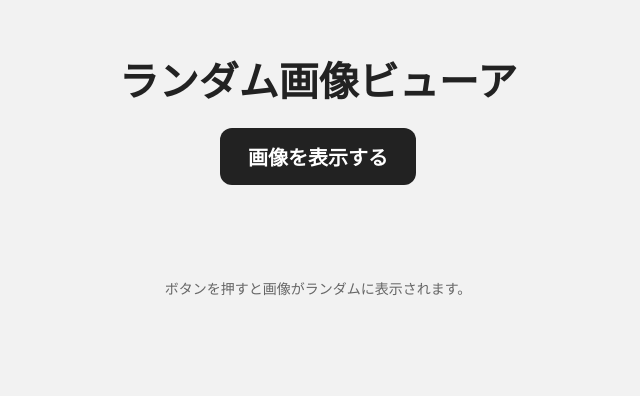
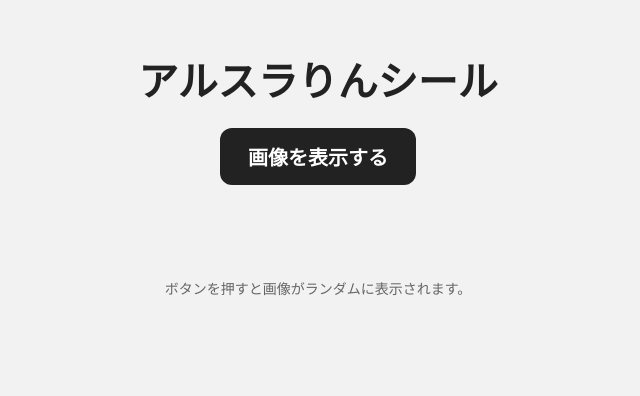
Before and after one commit to sirusu0626/random-image, a plain HTML site: page index.html in a window 1280 px wide. Shown: the part 191-587 px from the top of the page, without its empty margins (322-962 px from the left). Drawn offline with Linux system fonts and the light colour scheme.

Commit message:
Update index.html

```diff
--- a/index.html
+++ b/index.html
@@ -3,7 +3,7 @@
 <head>
 <meta charset="utf-8">
 <meta name="viewport" content="width=device-width,initial-scale=1">
-<title>ランダム画像ビューア</title>
+<title>アルスラりんシール</title>
 <style>
 body{margin:0;min-height:100vh;display:grid;place-items:center;background:#f2f2f2;font-family:system-ui,-apple-system,"Noto Sans JP",sans-serif;color:#222}
 main{width:min(92vw,700px);text-align:center;padding:24px}
@@ -17,7 +17,7 @@ button:active{transform:scale(.98)}
 </head>
 <body>
 <main>
-<h1>ランダム画像ビューア</h1>
+<h1>アルスラりんシール</h1>
 <button id="draw">画像を表示する</button>
 <div id="result"><p id="hint">ボタンを押すと画像がランダムに表示されます。</p></div>
 </main>
```
